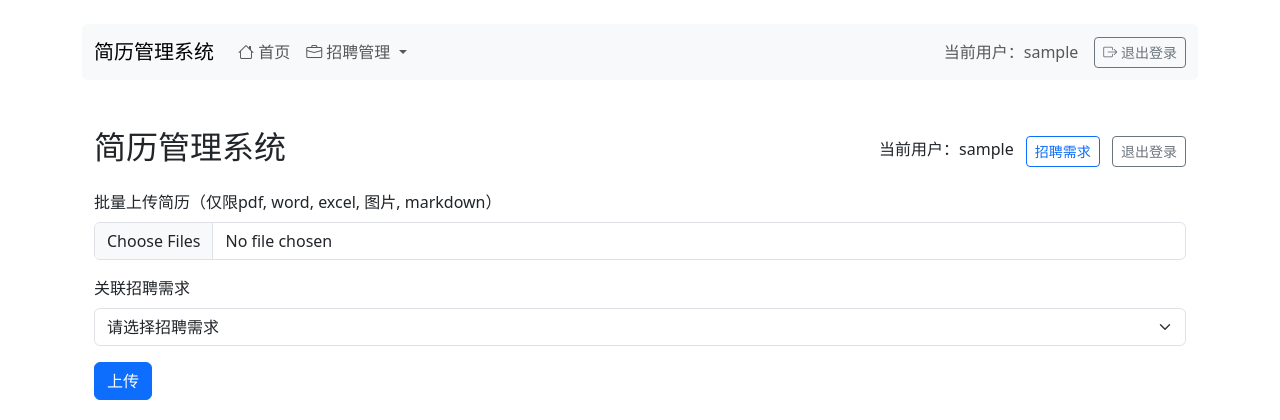
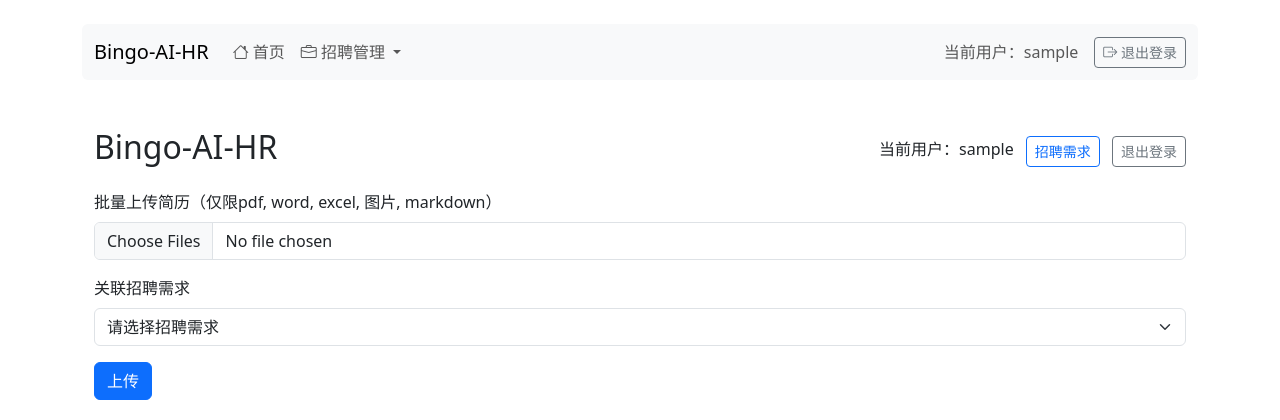
Before and after one commit to bytebitgo/Bingo_HR, a Flask app: page / in a window 1280 px wide. Shown: the top 420 px of the page. Run offline with Flask 3, Linux system fonts and the light colour scheme; the visitor is signed in with stand-in values (Sample User, id 1); data that the repository does not hold is empty; some libraries are stand-ins or nearby versions.

Commit message:
将项目名称从“简历管理系统”更改为“Bingo-AI-HR”，更新相关页面标题和导航栏名称。更新版本号并修改changelog.md和readme.md以反映这些变更。

```diff
--- a/templates/admin_ai_queue.html
+++ b/templates/admin_ai_queue.html
@@ -2,7 +2,7 @@
 <html lang="zh-CN">
 <head>
     <meta charset="UTF-8">
-    <title>AI分析队列监控 - 简历管理系统</title>
+    <title>AI分析队列监控 - Bingo-AI-HR</title>
     <link href="/static/bootstrap.min.css" rel="stylesheet">
     <script src="/static/chart.umd.min.js"></script>
 </head>
--- a/templates/admin_settings.html
+++ b/templates/admin_settings.html
@@ -1,6 +1,6 @@
 {% extends 'base.html' %}
 
-{% block title %}系统设置 - 简历管理系统{% endblock %}
+{% block title %}系统设置 - Bingo-AI-HR{% endblock %}
 
 {% block content %}
 <div class="container py-4">
--- a/templates/admin_users.html
+++ b/templates/admin_users.html
@@ -2,7 +2,7 @@
 <html lang="zh-CN">
 <head>
     <meta charset="UTF-8">
-    <title>用户管理 - 简历管理系统</title>
+    <title>用户管理 - Bingo-AI-HR</title>
     <link href="/static/bootstrap.min.css" rel="stylesheet">
 </head>
 <body>
--- a/templates/ai_analysis_record_detail.html
+++ b/templates/ai_analysis_record_detail.html
@@ -2,7 +2,7 @@
 <html lang="zh-CN">
 <head>
     <meta charset="UTF-8">
-    <title>AI分析详情 - 简历管理系统</title>
+    <title>AI分析详情 - Bingo-AI-HR</title>
     <link href="/static/bootstrap.min.css" rel="stylesheet">
 </head>
 <body>
--- a/templates/ai_analysis_records.html
+++ b/templates/ai_analysis_records.html
@@ -2,7 +2,7 @@
 <html lang="zh-CN">
 <head>
     <meta charset="UTF-8">
-    <title>AI分析历史记录 - 简历管理系统</title>
+    <title>AI分析历史记录 - Bingo-AI-HR</title>
     <link href="/static/bootstrap.min.css" rel="stylesheet">
 </head>
 <body>
--- a/templates/base.html
+++ b/templates/base.html
@@ -2,7 +2,7 @@
 <html lang="zh-CN">
 <head>
     <meta charset="UTF-8">
-    <title>{% block title %}简历管理系统{% endblock %}</title>
+    <title>{% block title %}Bingo-AI-HR{% endblock %}</title>
     <link href="/static/bootstrap.min.css" rel="stylesheet">
     <link href="https://cdn.jsdelivr.net/npm/bootstrap-icons@1.11.0/font/bootstrap-icons.css" rel="stylesheet">
     {% block head %}{% endblock %}
@@ -11,7 +11,7 @@
 <div class="container mt-4">
     <nav class="navbar navbar-expand-lg navbar-light bg-light mb-4 rounded">
         <div class="container-fluid">
-            <a class="navbar-brand" href="{{ url_for('index') }}">简历管理系统</a>
+            <a class="navbar-brand" href="{{ url_for('index') }}">Bingo-AI-HR</a>
             <button class="navbar-toggler" type="button" data-bs-toggle="collapse" data-bs-target="#navbarNav">
                 <span class="navbar-toggler-icon"></span>
             </button>
--- a/templates/index.html
+++ b/templates/index.html
@@ -5,7 +5,7 @@
 {% block content %}
 <div class="container mt-5">
     <div class="d-flex justify-content-between align-items-center mb-3">
-        <h2>简历管理系统</h2>
+        <h2>Bingo-AI-HR</h2>
         <div>
             <span class="me-2">当前用户：{{ current_user.username }}{% if current_user.is_admin %}（超级管理员）{% endif %}</span>
             <a href="{{ url_for('jobs_list') }}" class="btn btn-outline-primary btn-sm me-2">招聘需求</a>
--- a/templates/login.html
+++ b/templates/login.html
@@ -2,7 +2,7 @@
 <html lang="zh-CN">
 <head>
     <meta charset="UTF-8">
-    <title>登录 - 简历管理系统</title>
+    <title>登录 - Bingo-AI-HR</title>
     <link href="https://cdn.jsdelivr.net/npm/bootstrap@5.3.0/dist/css/bootstrap.min.css" rel="stylesheet">
 </head>
 <body>
--- a/templates/register.html
+++ b/templates/register.html
@@ -2,7 +2,7 @@
 <html lang="zh-CN">
 <head>
     <meta charset="UTF-8">
-    <title>注册 - 简历管理系统</title>
+    <title>注册 - Bingo-AI-HR</title>
     <link href="https://cdn.jsdelivr.net/npm/bootstrap@5.3.0/dist/css/bootstrap.min.css" rel="stylesheet">
 </head>
 <body>
```
Also changed, not shown: readme.md.
